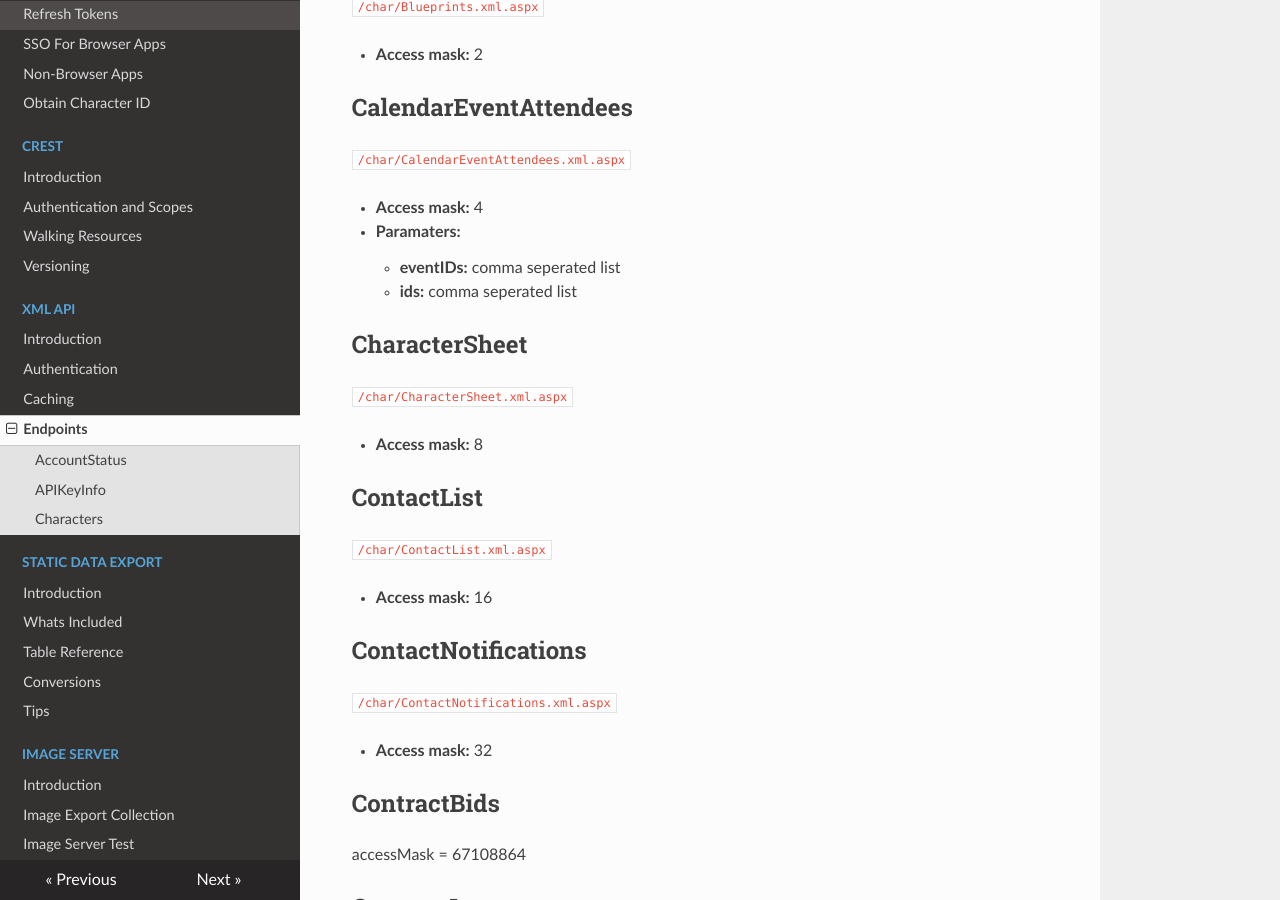
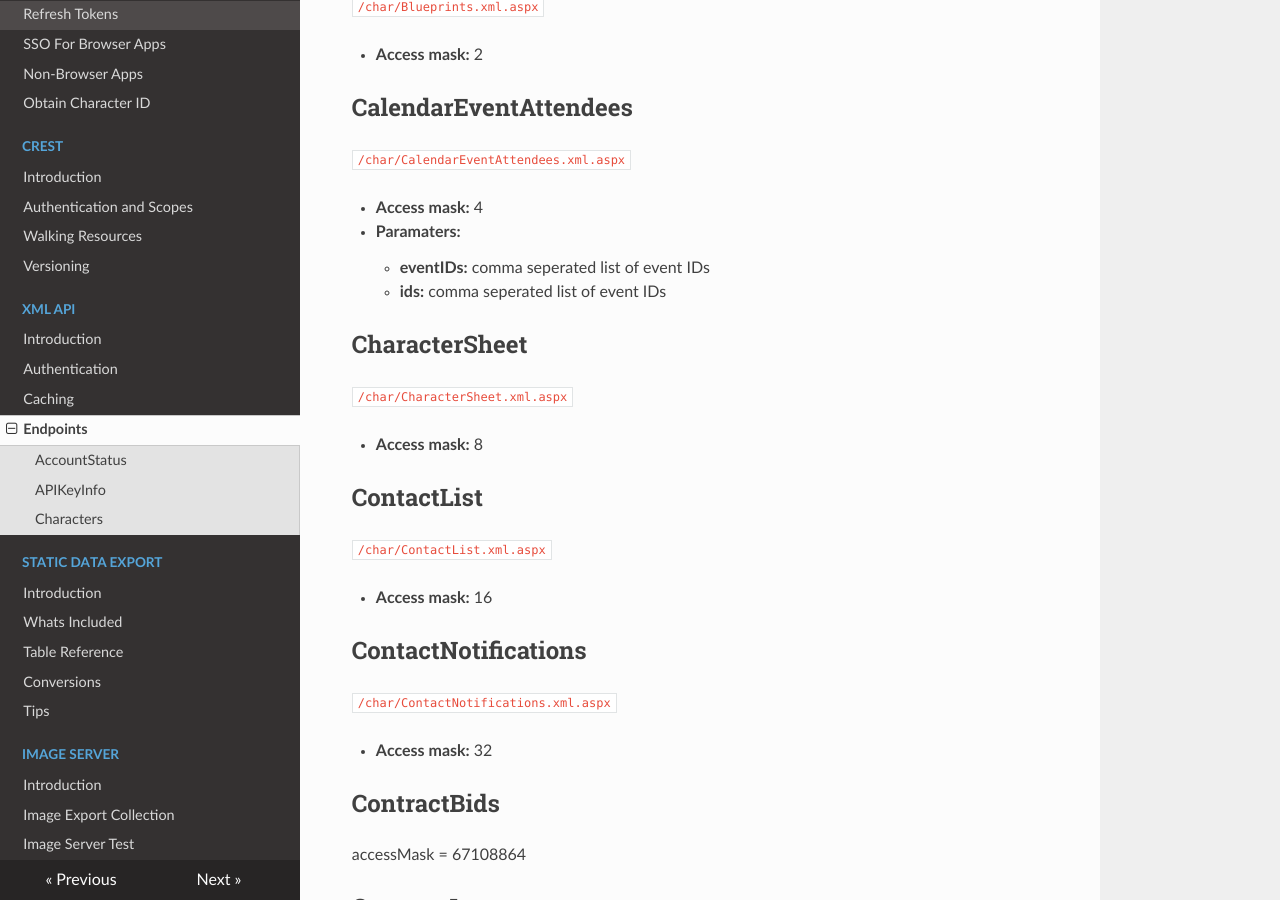
Before and after one commit to OrthoLoess/eveonline-third-party-documentation, an MkDocs documentation site: the page built from docs/xmlapi/endpoints.md, in a window 1280 px wide and 900 px high, scrolled down 1007 px. Built offline with MkDocs 1.6.1, drawn with Linux system fonts in a browser that asks for light colours; nearby versions of some CDN libraries; old or Windows-style settings are respelled for this version of MkDocs.

Commit message:
clarifying what that the event ids should be event ids

```diff
--- a/docs/xmlapi/endpoints.md
+++ b/docs/xmlapi/endpoints.md
@@ -34,8 +34,8 @@ accessMask = 33554432
 
 * __Access mask:__ 4
 * __Paramaters:__
-    * __eventIDs:__ comma seperated list
-    * __ids:__ comma seperated list
+    * __eventIDs:__ comma seperated list of event IDs
+    * __ids:__ comma seperated list of event IDs
 
 ## CharacterSheet
 ``/char/CharacterSheet.xml.aspx``
```
